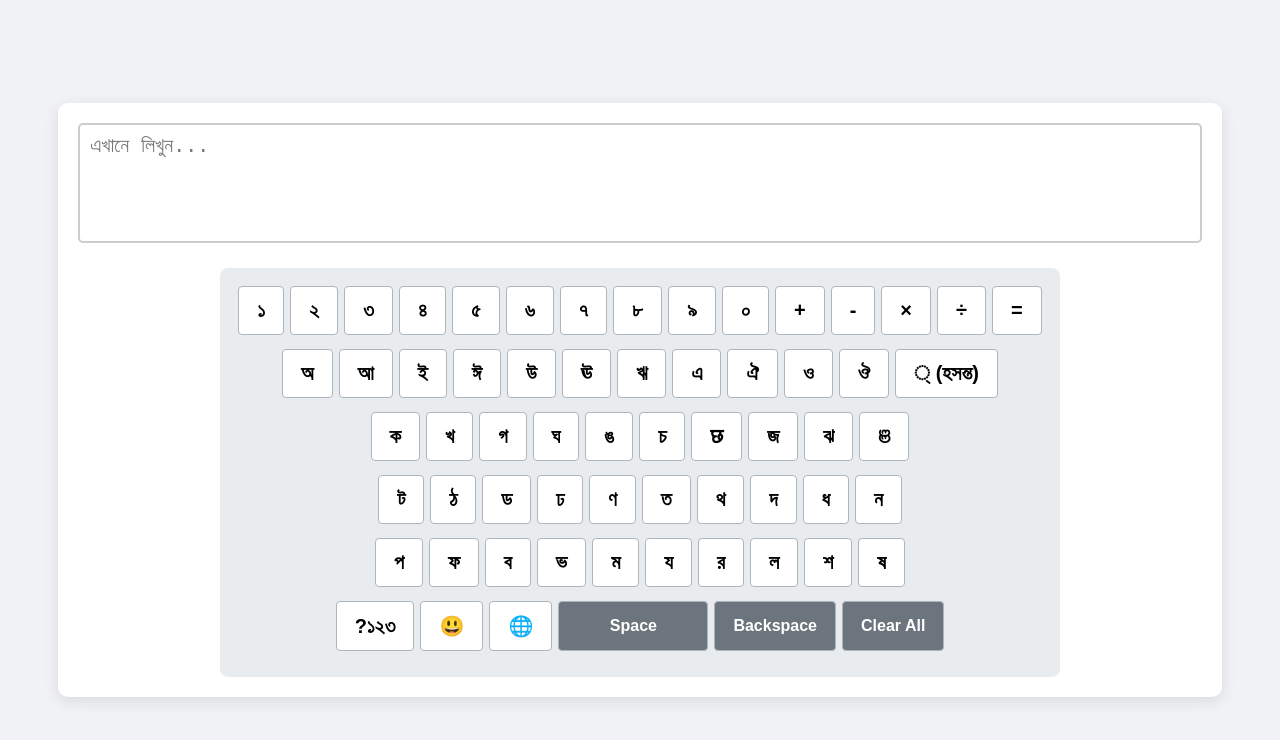
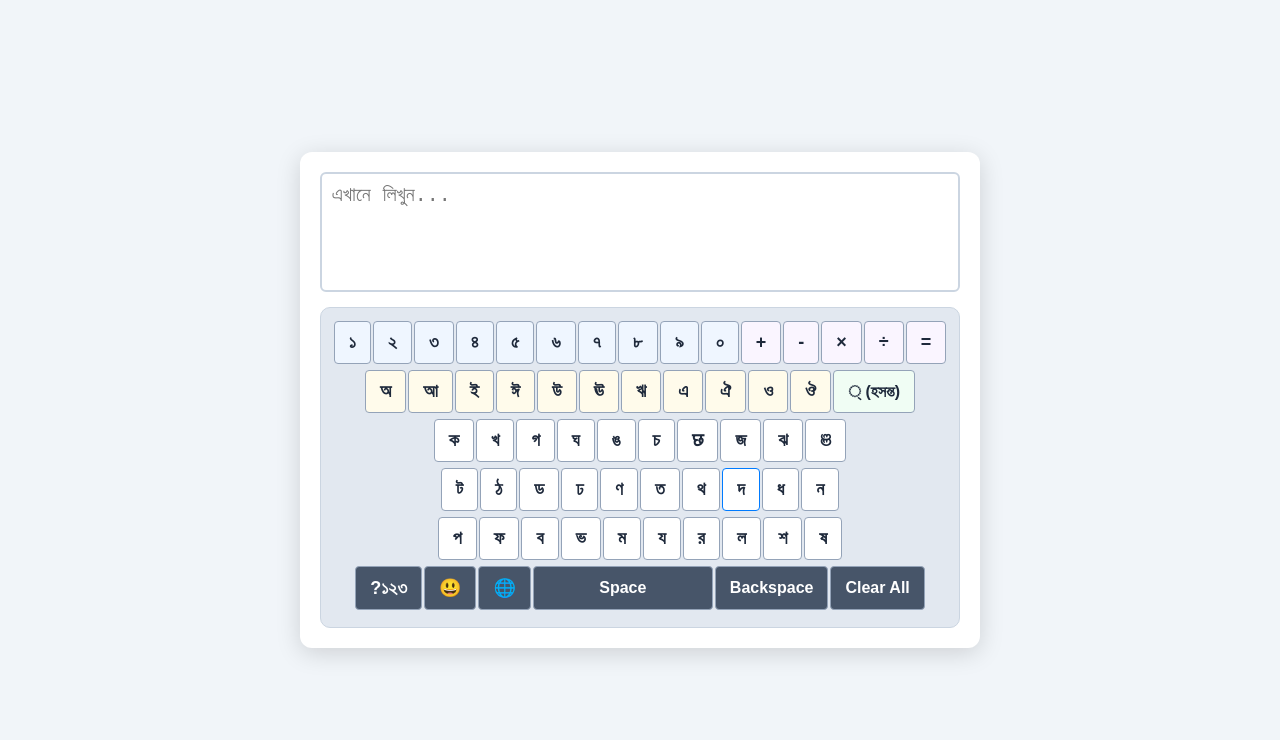
Before and after one commit to sahadhrubo63-a11y/BanglaType, a plain HTML site: page index.html in a window 1280 px wide. Drawn offline with Linux system fonts and the light colour scheme.

Commit message:
Update style.css

```diff
--- a/style.css
+++ b/style.css
@@ -1,10 +1,10 @@
 body {
-    font-family: 'Segoe UI', Tahoma, Geneva, Verdana, sans-serif;
-    background-color: #f0f2f5;
+    font-family: 'Segoe UI', Arial, sans-serif;
+    background-color: #f1f5f9;
     display: flex;
     justify-content: center;
     align-items: center;
-    height: 100vh;
+    min-height: 100vh;
     margin: 0;
 }
 
@@ -12,8 +12,9 @@ body {
     text-align: center;
     background: white;
     padding: 20px;
-    border-radius: 10px;
-    box-shadow: 0 4px 15px rgba(0,0,0,0.1);
+    border-radius: 12px;
+    box-shadow: 0 5px 25px rgba(0,0,0,0.15);
+    max-width: 900px;
 }
 
 textarea {
@@ -21,84 +22,83 @@ textarea {
     height: 120px;
     font-size: 20px;
     padding: 10px;
-    border: 2px solid #ccc;
-    border-radius: 5px;
-    margin-bottom: 20px;
+    border: 2px solid #cbd5e1;
+    border-radius: 6px;
+    margin-bottom: 10px;
     resize: none;
     box-sizing: border-box;
 }
 
 .keyboard {
-    background: #e9ecef;
-    padding: 15px;
-    border-radius: 8px;
-    display: inline-block;
+    background: #e2e8f0;
+    padding: 12px;
+    border-radius: 10px;
+    border: 1px solid #cbd5e1;
 }
 
 .row {
     display: flex;
     justify-content: center;
-    margin-bottom: 8px;
+    margin-bottom: 4px;
 }
 
 button {
-    font-size: 20px;
+    font-size: 18px;
     font-weight: bold;
-    padding: 12px 18px;
-    margin: 3px;
+    padding: 10px 14px;
+    margin: 1px;
     cursor: pointer;
-    border: 1px solid #adb5bd;
+    border: 1px solid #94a3b8;
     border-radius: 4px;
     background: white;
-    transition: background 0.2s;
+    color: #1e293b;
+    transition: all 0.1s ease;
     user-select: none;
 }
 
 button:hover {
-    background: #dee2e6;
+    background: #cbd5e1;
 }
 
-button:active {
-    background: #ced4da;
+/* ছবির মতো পপআপের UI ডিজাইন */
+.popup-menu {
+    position: absolute;
+    background: #1f2937; /* গাঢ় ধূসর ব্যাকগ্রাউন্ড */
+    border-radius: 12px;
+    box-shadow: 0 10px 25px rgba(0,0,0,0.4);
+    display: flex;
+    padding: 8px;
+    z-index: 1000;
+    gap: 4px;
 }
 
-.control-key {
-    background: #6c757d;
+.popup-menu button {
+    background: #374151; /* গাঢ় বাটন */
+    color: white;
+    border: 1px solid #4b5563;
+    padding: 10px 14px;
+    font-size: 18px;
+}
+
+.popup-menu button:hover {
+    background: #4b5563;
+}
+
+/* আলাদা ক্যাটাগরির বোতামের স্টাইল */
+.vowel { background: #fffbeb; }
+.modifier { background: #f0fdf4; font-size: 16px; }
+.num-key { background: #eff6ff; }
+.math-key { background: #faf5ff; }
+.control-key, .control-key-icon {
+    background: #475569;
     color: white;
     font-size: 16px;
 }
+.control-key-icon { font-size: 18px; }
 
-.control-key:hover {
-    background: #5a6268;
-}
+#space { width: 180px; }
 
-#space {
-    width: 150px;
-}
+.hidden { display: none !important; }
 
-/* লং-প্রেস পপআপ মেনুর স্টাইল */
-.popup-menu {
-    position: absolute;
-    background: white;
-    border: 2px solid #007bff;
-    border-radius: 6px;
-    box-shadow: 0 4px 10px rgba(0,0,0,0.2);
-    display: flex;
-    padding: 5px;
-    z-index: 1000;
-}
-
-.popup-menu button {
-    background: #007bff;
-    color: white;
-    border: none;
-    margin: 2px;
-}
-
-.popup-menu button:hover {
-    background: #0056b3;
-}
-
-.hidden {
-    display: none !important;
-}
+/* পরীক্ষা করার জন্য 'দ' অক্ষরকে হাইলাইট করা হয়েছে */
+.highlight { border-color: #007bff; }
```
